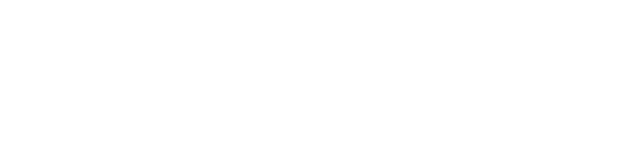
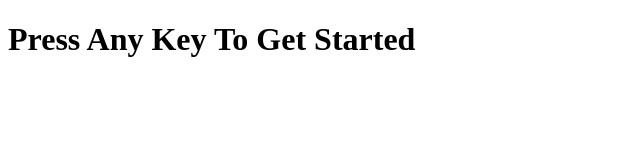
Before and after one commit to hkimmick23/Word-Guess-Game, a plain HTML site: page index.html in a window 1280 px wide. Shown: the whole page, without its empty margins (0-640 px from the left). Drawn offline with Linux system fonts and the light colour scheme.

```diff
--- a/index.html
+++ b/index.html
@@ -7,6 +7,6 @@
     <link rel="javascript" type="text/javascript" src="assets/javascript/game.js">
 </head>
 <body>
-
+    <h1>Press Any Key To Get Started</h1>
 </body>
 </html>
```
Also changed, not shown: assets/images/anne-elliot.jpeg (added), assets/images/captain-wentworth.jpeg (added), assets/images/colonel-brandon.jpeg (added), assets/images/edward-farrars.jpeg (added), assets/images/elinore-dashwood.jpeg (added), assets/images/elizabeth-bennet.jpg (added), assets/images/jane-bennet.jpeg (added), assets/images/marianne-dashwood.jpeg (added), assets/images/mr-bingley.jpeg (added), assets/images/mr-darcy.jpg (added).
